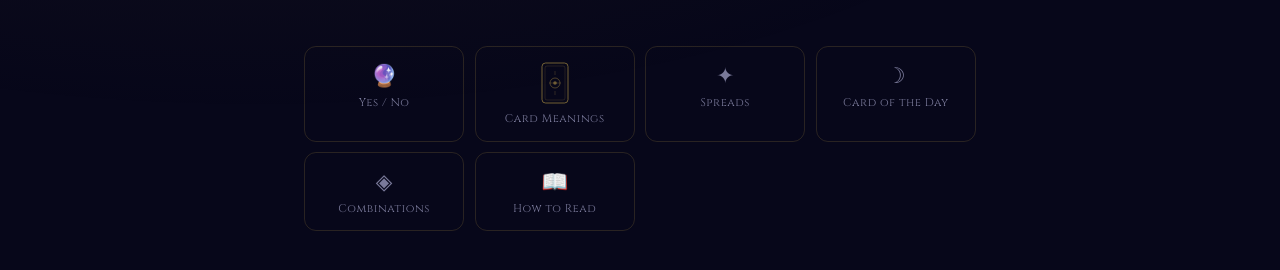
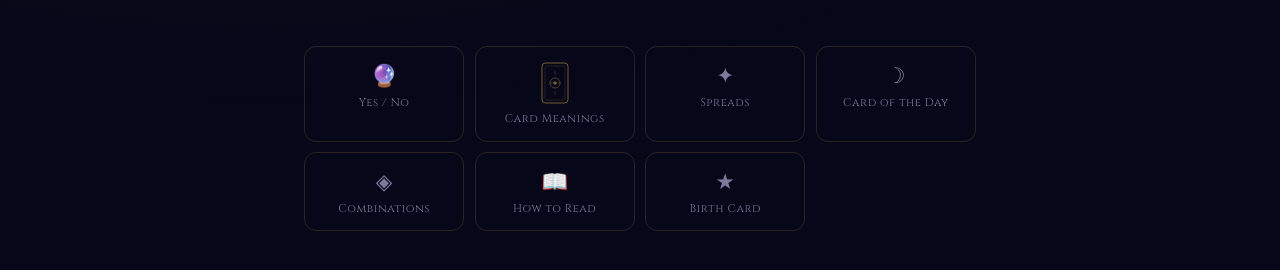
Before and after one commit to dominovd/tarotify, a Next.js app: page / in a window 1280 px wide. Shown: the part 624-894 px from the top of the page. Built offline with nearby package versions, Linux system fonts and the light colour scheme.

Commit message:
fix: add birth card to home quick links

```diff
--- a/app/HomeClient.tsx
+++ b/app/HomeClient.tsx
@@ -134,6 +134,7 @@ export default function HomeClient() {
           { icon: '☽',  label: 'Card of the Day', href: '/daily' },
           { icon: '◈',  label: 'Combinations',    href: '/combination' },
           { icon: '📖', label: 'How to Read',     href: '/how-to-read-tarot' },
+          { icon: '★',  label: 'Birth Card',      href: '/birth-card' },
         ]).map(({ icon, label, href }) => (
           <Link key={href} href={href} style={{ display:'flex', flexDirection:'column', alignItems:'center', gap:'.5rem', color:'var(--muted)', padding:'.9rem .75rem', border:'1px solid var(--border)', borderRadius:12, textDecoration:'none', transition:'border-color .2s' }}>
             {icon === 'card' ? (
```
Also changed, not shown: 1 other file (tests, documents, lock files or other folders).
